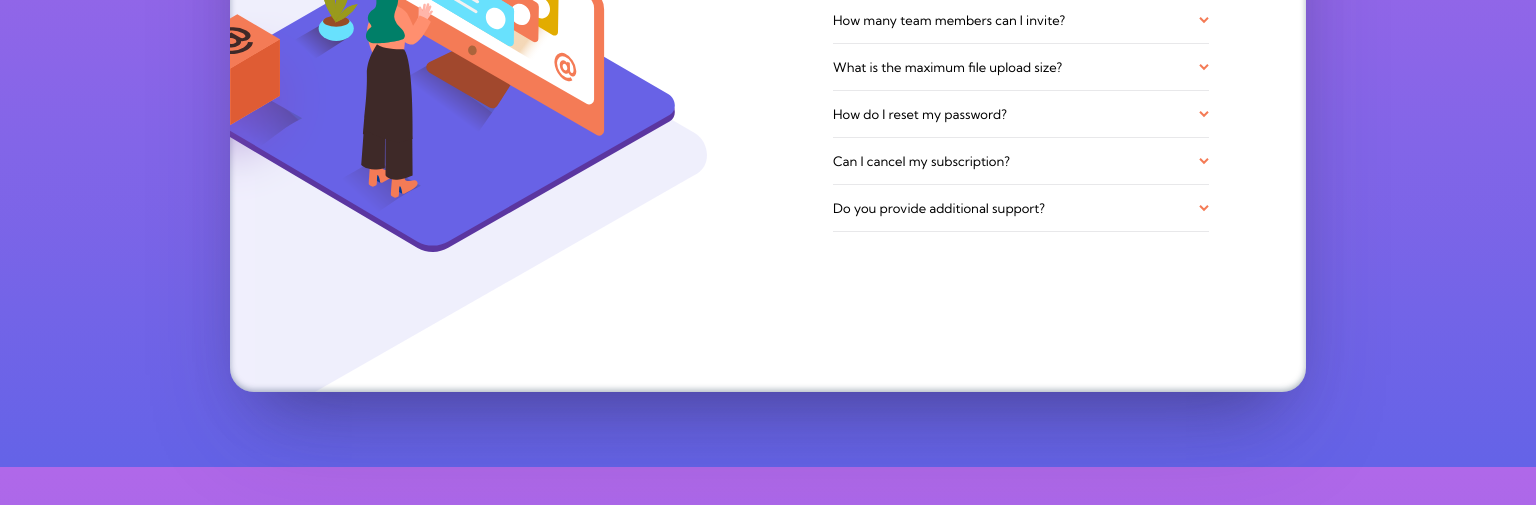
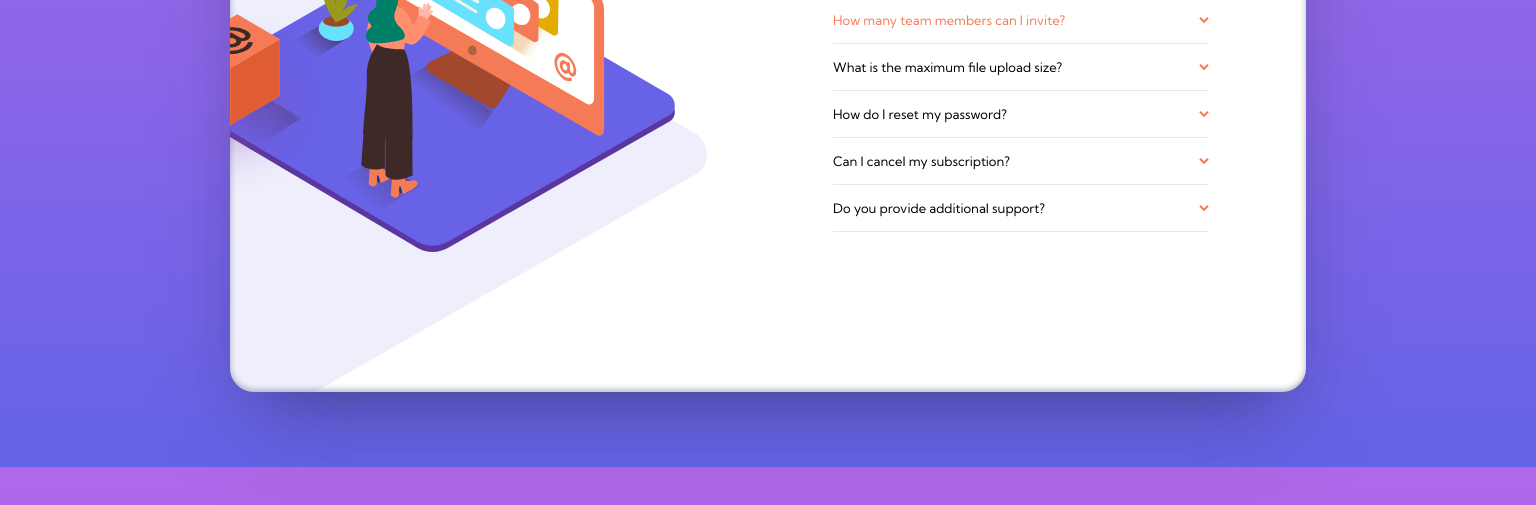
Before and after one commit to Sklearosi/FAQ-accordion-card, a plain HTML site: page index.html in a window 1536 px wide. In both pictures the pointer is over the element "How many team members can I invite?". Shown: the part 333-838 px from the top of the page. Drawn offline with Linux system fonts and the light colour scheme.

Commit message:
Add files via upload

```diff
--- a/style.css
+++ b/style.css
@@ -173,7 +173,9 @@ li {
 
     }
 
-
+    .faq-div:hover .question p {
+        color: #F47B56;
+    }
 
 
 }
```
